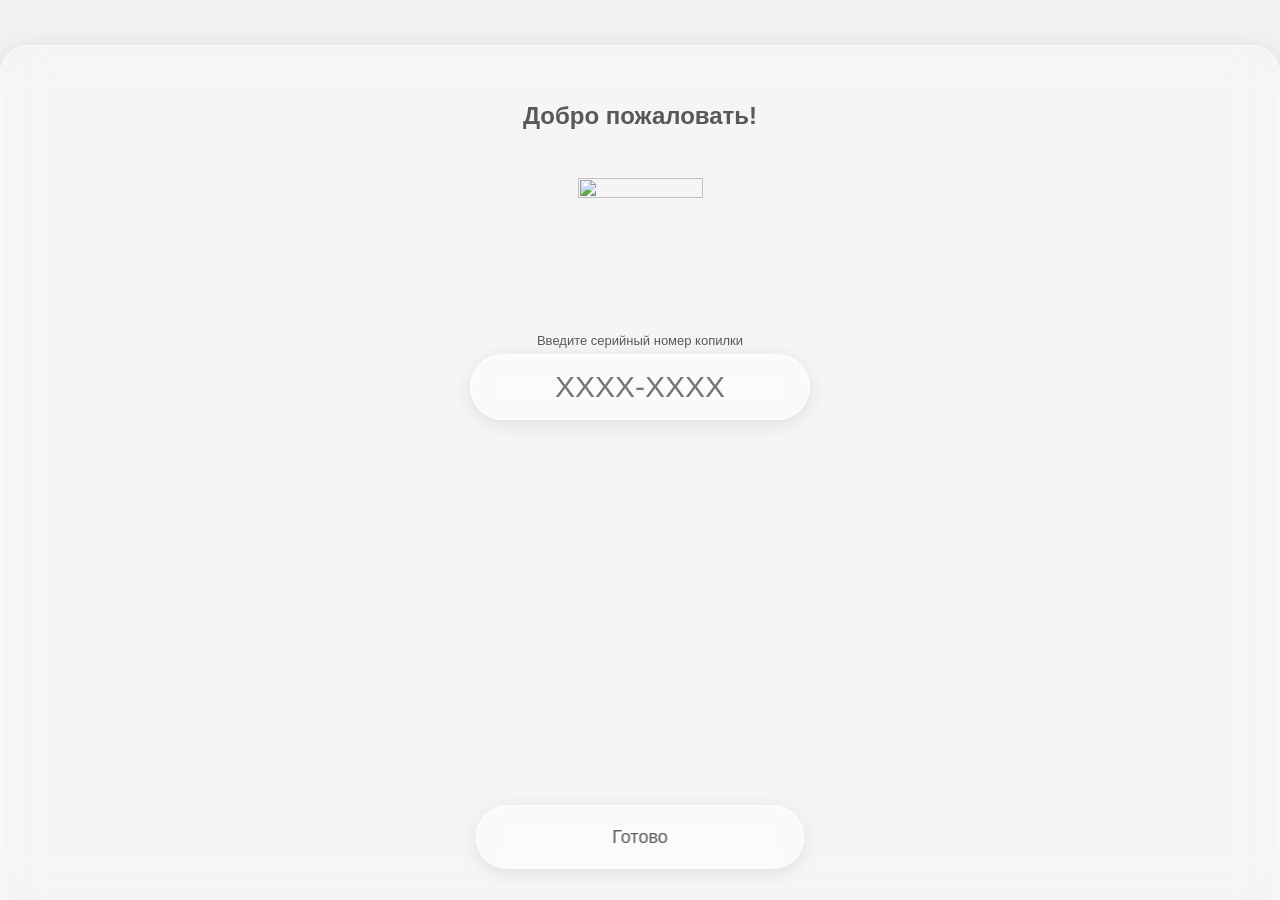
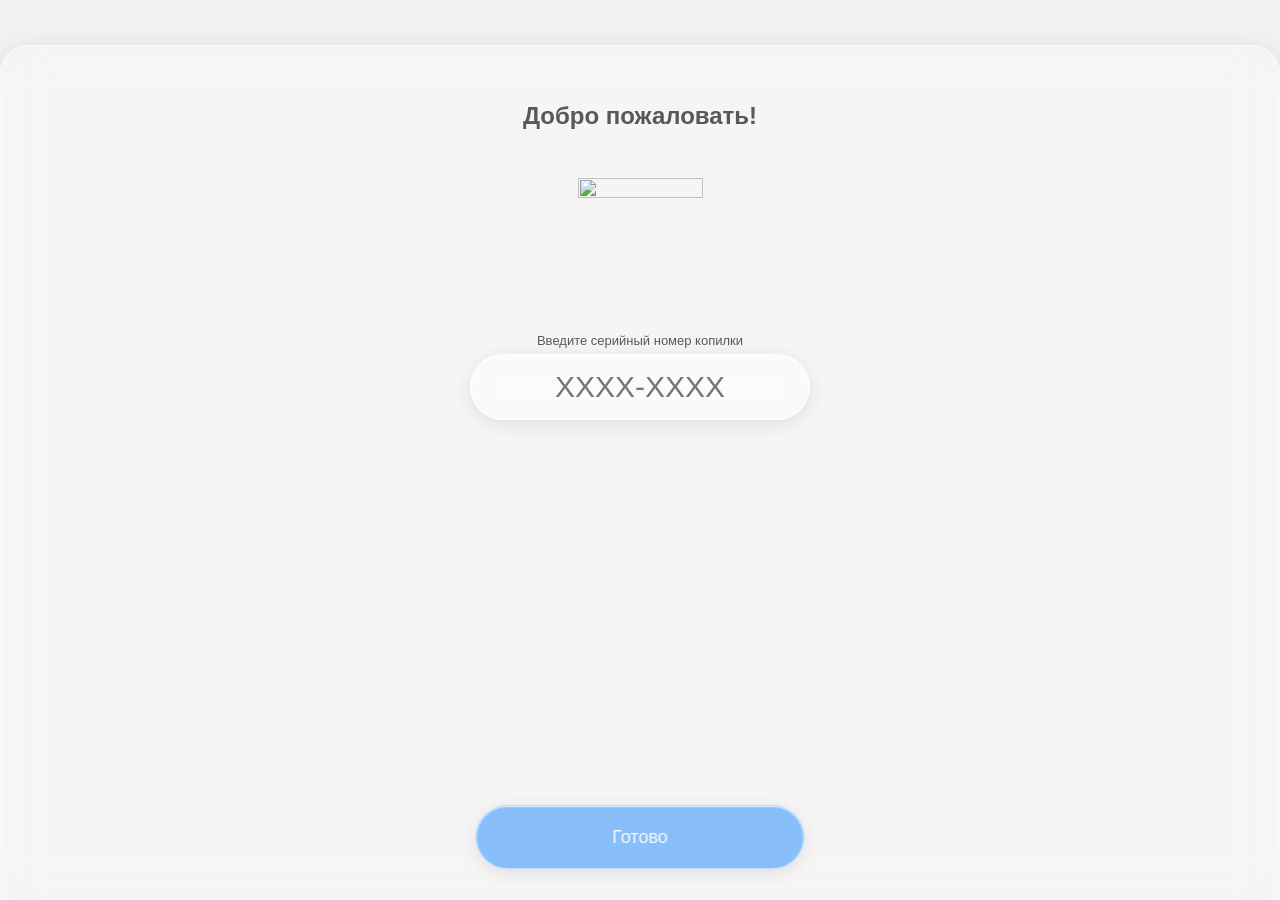

new css with new buttons!

--- a/style.css
+++ b/style.css
@@ -219,8 +219,8 @@ html, body {
     height: 64px;
     font-family: 'Fascinate1', Arial, sans-serif;
     font-size: 18px;
-    color: #585858;
-    background: rgba(255,255,255,0.35);
+    color: #FAF9F6;
+    background: #007aff73;
     border: 1px solid rgba(255,255,255,0.45);
     border-radius: 34px;
     cursor: pointer;
@@ -229,9 +229,7 @@ html, body {
     box-shadow: inset 0 1px 1px rgba(255,255,255,0.7), 0 4px 18px rgba(0,0,0,0.10);
     transition: all 0.25s ease;
     opacity: 0;               
-    transition: opacity 1000ms ease;
-    transition: border-color 0.3s ease, box-shadow 0.3s ease;
-    transition: bottom 0.25s ease;
+    transition: all 0.3s ease;
 }
 .glass-button.hide {
     opacity: 0;                
@@ -241,7 +239,7 @@ html, body {
 }
 .glass-button:active,
 .glass-button:hover {
-    border-color: rgba(0,122,255,0.45);
+    background: rgba(0,122,255,0.72);
     box-shadow: inset 0 0 0 1px rgba(0,122,255,0.55), 0 6px 22px rgba(0,0,0,0.14);
 }
 .glass-button.up {
@@ -425,8 +423,8 @@ html, body {
     height: 66px;
     font-family: 'Fascinate1', Arial, sans-serif;
     font-size: 18px;
-    color: #585858;
-    background: rgba(255,255,255,0.35);
+    color: #FAF9F6;
+    background: #007aff73;
     border: 1px solid rgba(255,255,255,0.45);
     border-radius: 34px;
     cursor: pointer;
@@ -435,13 +433,15 @@ html, body {
     box-shadow: inset 0 1px 1px rgba(255,255,255,0.7), 0 4px 18px rgba(0,0,0,0.10);
     transition: all 0.25s ease;
     opacity: 1;               
-    transition: opacity 1000ms ease;
-    transition: border-color 0.3s ease, box-shadow 0.3s ease;
-    transition: bottom 0.25s ease, top 0.6s ease;
+    transition: all 0.3s ease;
 }
 .glass-button-back.active{
     top: 16px;
     opacity: 1;
+}
+.glass-button-back:hover{
+    background: rgba(0,122,255,0.72);
+    box-shadow: inset 0 0 0 1px rgba(0,122,255,0.55), 0 6px 22px rgba(0,0,0,0.14);
 }
 .glass-button-quit{
     margin-left: 80%;
@@ -576,8 +576,8 @@ html, body {
     height: 66px;
     font-family: 'Fascinate1', Arial, sans-serif;
     font-size: 18px;
-    color: #585858;
-    background: rgba(255,255,255,0.35);
+    color: #FAF9F6;
+    background: #007aff73;
     border: 1px solid rgba(255,255,255,0.45);
     border-radius: 34px;
     cursor: pointer;
@@ -591,6 +591,6 @@ html, body {
     opacity: 1;
 }
 .glass-button-new:hover {
-    border-color: rgba(0,122,255,0.45);
+    background: rgba(0,122,255,0.72);
     box-shadow: inset 0 0 0 1px rgba(0,122,255,0.55), 0 6px 22px rgba(0,0,0,0.14);
 }
